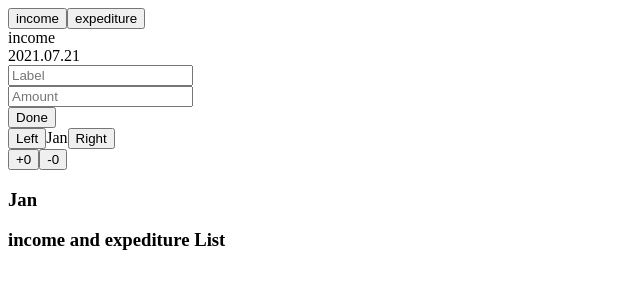
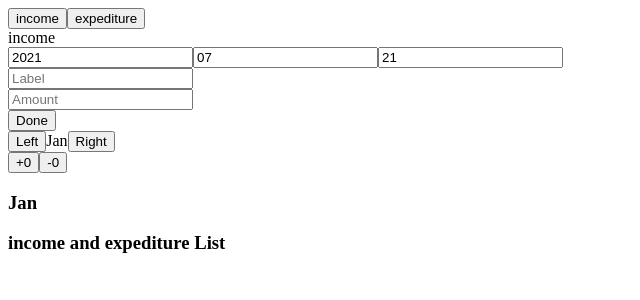
Before and after one commit to sangyun5108/BCSDproject, a React (Create React App) app: page / in a window 1280 px wide. Shown: the top 300 px of the page, without its empty margins (0-640 px from the left). Built offline with nearby package versions, Linux system fonts and the light colour scheme.

Commit message:
1년을 기준으로한 가계부
1년을 기준으로 사용할 수 있는 기능 구현, 각 리스트마다 몇일 무슨요일인지는 아직 구현하지 못함

```diff
--- a/src/components/expediture.js
+++ b/src/components/expediture.js
@@ -5,18 +5,31 @@ import {expediture} from '../redux/actions';
 
 const Expediture = ({expediture}) => {
 
+    const date = new Date();
+    const nowyear = date.getFullYear();
+    const nowmonth = date.getMonth()<10?`0${date.getMonth()+1}`:`${date.getMonth()}`;
+    const nowdate = date.getDate()<10?`0${date.getDate()}`:`${date.getDate()}`;
+    const months = ['Jan','Feb','Mar','Apr','May','Jun','July','Aug','Sep','Oct','Nov','Dec'];
+
     const[amount,setAmount] = useState(0);
     const[label,setLabel] = useState('');
-    const kind = "expediture";
-    const month = "July";
+    const[inputYear,setInputYear] = useState(nowyear);
+    const[inputMonth,setInputMonth] = useState(nowmonth);
+    const[inputDate,setInputDate] = useState(nowdate);
 
-    const showDate = () => {
-        const date = new Date();
-        const year = date.getFullYear();
-        const month = date.getMonth()<10?`0${date.getMonth()+1}`:`${date.getMonth()}`;
-        const nowdate = date.getDate()<10?`0${date.getDate()+1}`:`${date.getDate()}`;
-        return `${year}.${month}.${nowdate}`;
-    }
+    const KIND = 'expediture';
+
+    const changeYear = (e) => {
+        setInputYear(e.target.value);
+    }//연도 입력시 inputyear state 변경시켜주는 함수
+
+    const changeMonth = (e) => {
+        setInputMonth(e.target.value);
+    }//월 입력시 inputmonth state 변경시켜주는 함수
+
+    const changeDate = (e) => {
+        setInputDate(e.target.value);
+    }//날짜 입력시 inputDate state 변경시켜주는 함수
 
     const changeAmount = (e) => {
         setAmount(e.target.value);
@@ -28,14 +41,17 @@ const Expediture = ({expediture}) => {
 
     const clickDone = (e) =>{
         e.preventDefault();
-        expediture(amount,label,kind,month);
+        const exchangeMonth = months[Number(inputMonth)-1];
+        expediture(amount,label,KIND,inputYear,exchangeMonth,inputDate);
     }
 
     return(
         <>
             <form>
                 <div>expediture</div>
-                <div>{showDate()}</div>
+                <input onChange={changeYear} value={inputYear}></input>
+                <input onChange={changeMonth} value={inputMonth}></input>
+                <input onChange={changeDate} value={inputDate}></input>
                 <div><input placeholder="Label" onChange={changeLabel}></input></div>
                 <div><input placeholder="Amount" onChange={changeAmount}></input></div>
                 <button onClick={clickDone}>Done</button>
@@ -46,7 +62,7 @@ const Expediture = ({expediture}) => {
 
 const mapDispatchToProps = (dispatch) => {
     return {
-        expediture: (amount,label,kind,month) => dispatch(expediture(amount,label,kind,month))
+        expediture: (amount,label,kind,year,month,date) => dispatch(expediture(amount,label,kind,year,month,date))
     }
 }
 
--- a/src/components/income.js
+++ b/src/components/income.js
@@ -1,22 +1,36 @@
 import React from 'react';
 import {connect} from 'react-redux';
-import { useState } from 'react';
+import { useState, useEffect} from 'react';
 import {income} from '../redux/actions';
+import store from '../redux/store';
 
 const Income = ({income}) => {
 
+    const date = new Date();
+    const nowyear = date.getFullYear();
+    const nowmonth = date.getMonth()<10?`0${date.getMonth()+1}`:`${date.getMonth()}`;
+    const nowdate = date.getDate()<10?`0${date.getDate()}`:`${date.getDate()}`;
+    const months = ['Jan','Feb','Mar','Apr','May','Jun','July','Aug','Sep','Oct','Nov','Dec'];
+
     const[amount,setAmount] = useState(0);
     const[label,setLabel] = useState('');
-    const kind = 'income';
-    const month = 'July';
+    const[inputYear,setInputYear] = useState(nowyear);
+    const[inputMonth,setInputMonth] = useState(nowmonth);
+    const[inputDate,setInputDate] = useState(nowdate);
 
-    const showDate = () => {
-        const date = new Date();
-        const year = date.getFullYear();
-        const month = date.getMonth()<10?`0${date.getMonth()+1}`:`${date.getMonth()}`;
-        const nowdate = date.getDate()<10?`0${date.getDate()+1}`:`${date.getDate()}`;
-        return `${year}.${month}.${nowdate}`;
-    }
+    const KIND= 'income';
+
+    const changeYear = (e) => {
+        setInputYear(e.target.value);
+    }//연도 입력시 inputyear state 변경시켜주는 함수
+
+    const changeMonth = (e) => {
+        setInputMonth(e.target.value);
+    }//월 입력시 inputmonth state 변경시켜주는 함수
+
+    const changeDate = (e) => {
+        setInputDate(e.target.value);
+    }//날짜 입력시 inputDate state 변경시켜주는 함수
 
     const changeAmount = (e) => {
         setAmount(e.target.value);
@@ -28,14 +42,22 @@ const Income = ({income}) => {
 
     const clickDone = (e) =>{
         e.preventDefault();
-        income(amount,label,kind,month);
+        const exchangeMonth = months[Number(inputMonth)-1];
+        income(amount,label,KIND,inputYear,exchangeMonth,Number(inputDate));
+        console.log(store.getState());
     }
+
+    useEffect(()=>{
+        console.log('랜더링');
+    })
 
     return(
         <>
             <form>
                 <div>income</div>
-                <div>{showDate()}</div>
+                <input onChange={changeYear} value={inputYear}></input>
+                <input onChange={changeMonth} value={inputMonth}></input>
+                <input onChange={changeDate} value={inputDate}></input>
                 <div><input placeholder="Label" onChange={changeLabel}></input></div>
                 <div><input placeholder="Amount" onChange={changeAmount}></input></div>
                 <button onClick={clickDone}>Done</button>
@@ -46,7 +68,7 @@ const Income = ({income}) => {
 
 const mapDispatchToProps = (dispatch) => {
     return {
-        income: (amount,label,kind,month) => dispatch(income(amount,label,kind,month))
+        income: (amount,label,kind,year,month,date) => dispatch(income(amount,label,kind,year,month,date))
     }
 }
 
--- a/src/components/incomeList.js
+++ b/src/components/incomeList.js
@@ -3,8 +3,8 @@ import {connect} from 'react-redux';
 import { monthContext } from './monthList';
 
 const IncomeList = ({lists}) => {
+    const month = useContext(monthContext);
 
-    const month = useContext(monthContext);
     const newlists = lists.filter((list)=>{
         return list.kind==='income'&&list.month===month;
     })
@@ -13,7 +13,9 @@ const IncomeList = ({lists}) => {
         return newlists.map((list,index)=>{
 
                 return(
-                    <li key={index}>{list.label} {list.amount}</li>
+                   <div>
+                        <li key={index}>{list.label} {list.amount}</li>
+                   </div>
                 )
         })
     }
--- a/src/components/monthList.js
+++ b/src/components/monthList.js
@@ -5,7 +5,7 @@ export const monthContext = createContext('Hello');
 
 const MonthList = () => {
 
-    const months = ['Jan','Feb','Mar','Apr','Jun','July','Aug','Sep','Oct','Nov','Dec'];
+    const months = ['Jan','Feb','Mar','Apr','May','Jun','July','Aug','Sep','Oct','Nov','Dec'];
     const [month,setMonth] = useState('Jan');
 
     const showMonth = (e) => {
--- a/src/redux/actions.js
+++ b/src/redux/actions.js
@@ -1,21 +1,25 @@
 import {INCOME, EXPEDITURE} from './types';
 
-export const income = (amount,label,kind,month) => {
+export const income = (amount,label,kind,year,month,date) => {
     return {
         type:INCOME,
         amount,
         label,
         kind,
-        month
+        year,
+        month,
+        date
     }
 }
 
-export const expediture = (amount,label,kind,month) => {
+export const expediture = (amount,label,kind,year,month,date) => {
     return {
         type:EXPEDITURE,
         amount,
         label,
         kind,
-        month
+        year,
+        month,
+        date
     }
 }
--- a/src/redux/reducers.js
+++ b/src/redux/reducers.js
@@ -6,7 +6,9 @@ const initialState = {
             amount:0,
             label:'',
             kind:'',
-            month:''
+            year:'',
+            month:'',
+            date:''
         }
     ]
 }
@@ -18,10 +20,13 @@ export const incomeExpeditureReducer = (state=initialState,action) => {
                 list:[
                         ...state.list,
                     {
-                        amount:action.amount,
+                        amount:Number(action.amount),
                         label:action.label,
                         kind:action.kind,
-                        month:action.month
+                        year:action.year,
+                        month:action.month,
+                        date:action.date
+
                     }
                 ]
             }
@@ -34,7 +39,9 @@ export const incomeExpeditureReducer = (state=initialState,action) => {
                             amount:Number(action.amount),
                             label:action.label,
                             kind:action.kind,
-                            month:action.month
+                            year:action.year,
+                            month:action.month,
+                            date:action.date
                         }
                     ]
                 }
```
